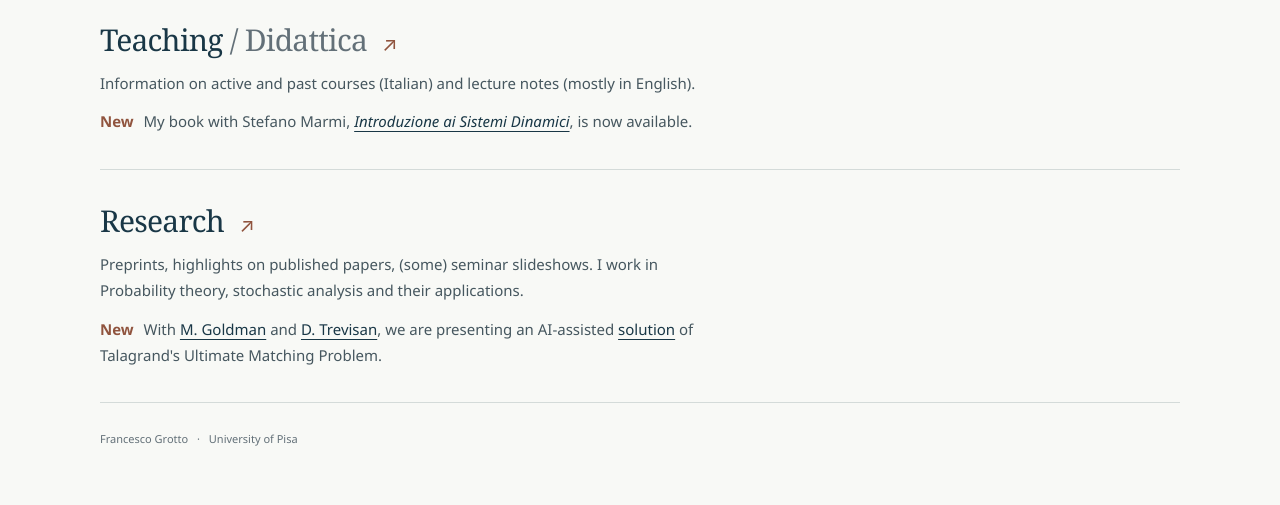
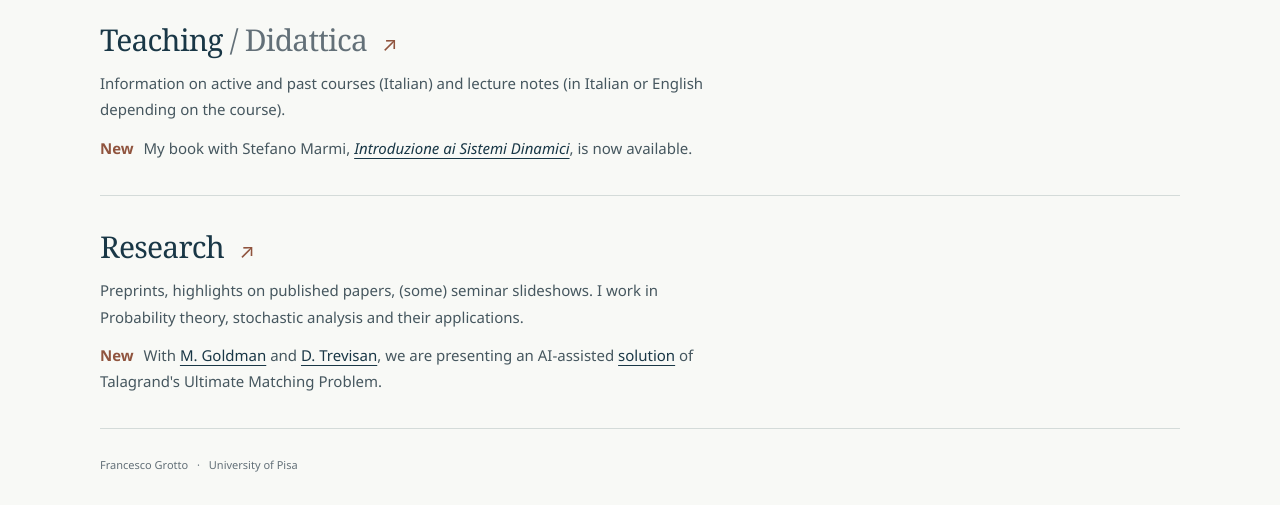
Before and after one commit to grottofrancesco/grottofrancesco.github.io, a plain HTML site: page index.html in a window 1280 px wide. Shown: the part 411-916 px from the top of the page. Before the commit the page ends 890 px from the top, so only its background shows below. Drawn offline with Linux system fonts and the light colour scheme.

Commit message:
Clarify the languages of lecture notes

```diff
--- a/index.html
+++ b/index.html
@@ -36,7 +36,7 @@
         <section class="home-section" aria-labelledby="teaching-title">
           <div class="home-section-copy">
             <h2 id="teaching-title"><a href="teaching.html">Teaching <span class="title-translation" lang="it">/ Didattica</span><span class="section-arrow" aria-hidden="true">↗</span></a></h2>
-            <p>Information on active and past courses (Italian) and lecture notes (mostly in English).</p>
+            <p>Information on active and past courses (Italian) and lecture notes (in Italian or English depending on the course).</p>
             <p class="home-news"><strong>New</strong> My book with Stefano Marmi, <a href="https://edizioni.sns.it/prodotto/introduzione-ai-sistemi-dinamici/"><cite lang="it">Introduzione ai Sistemi Dinamici</cite></a>, is now available.</p>
           </div>
         </section>
```
